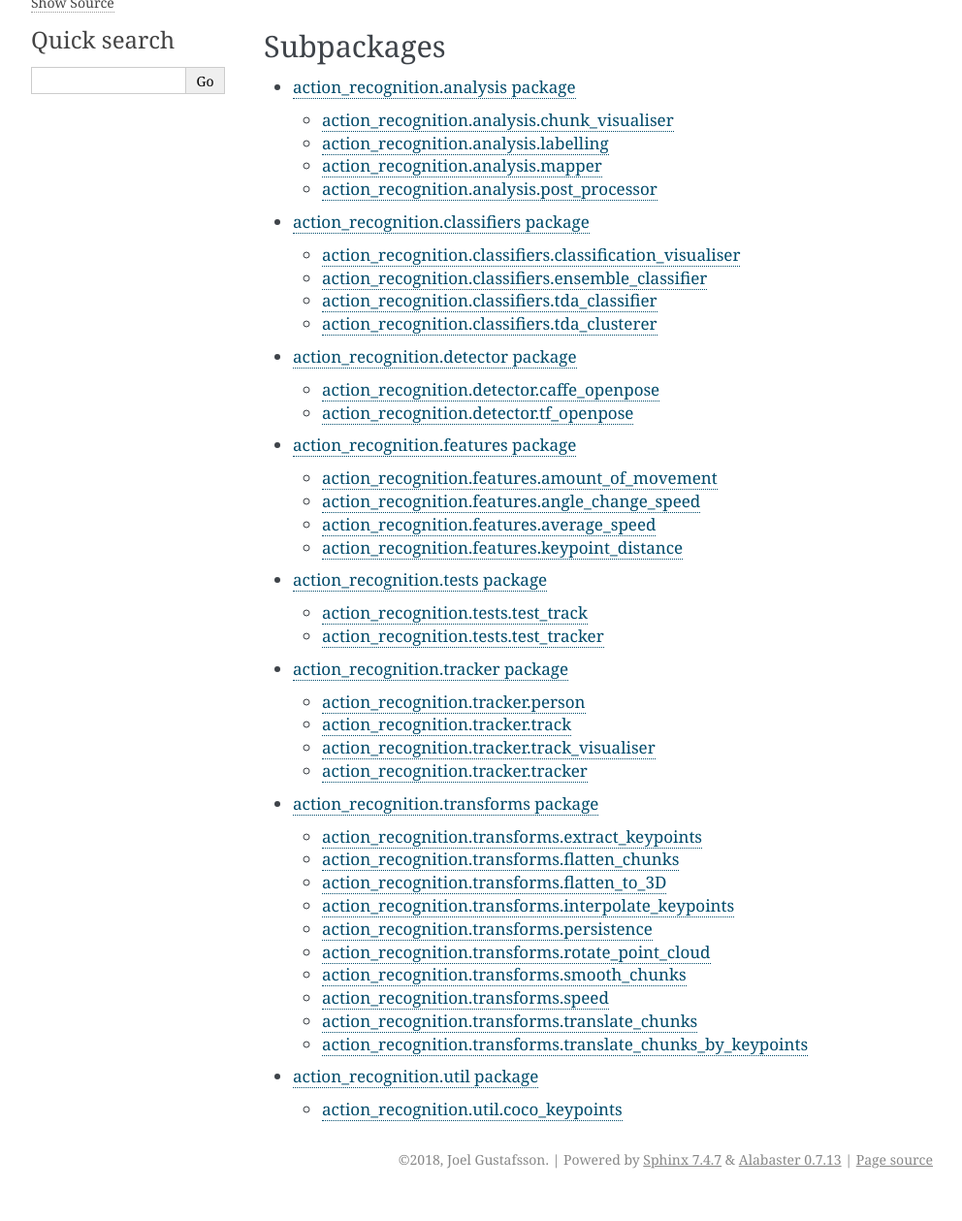
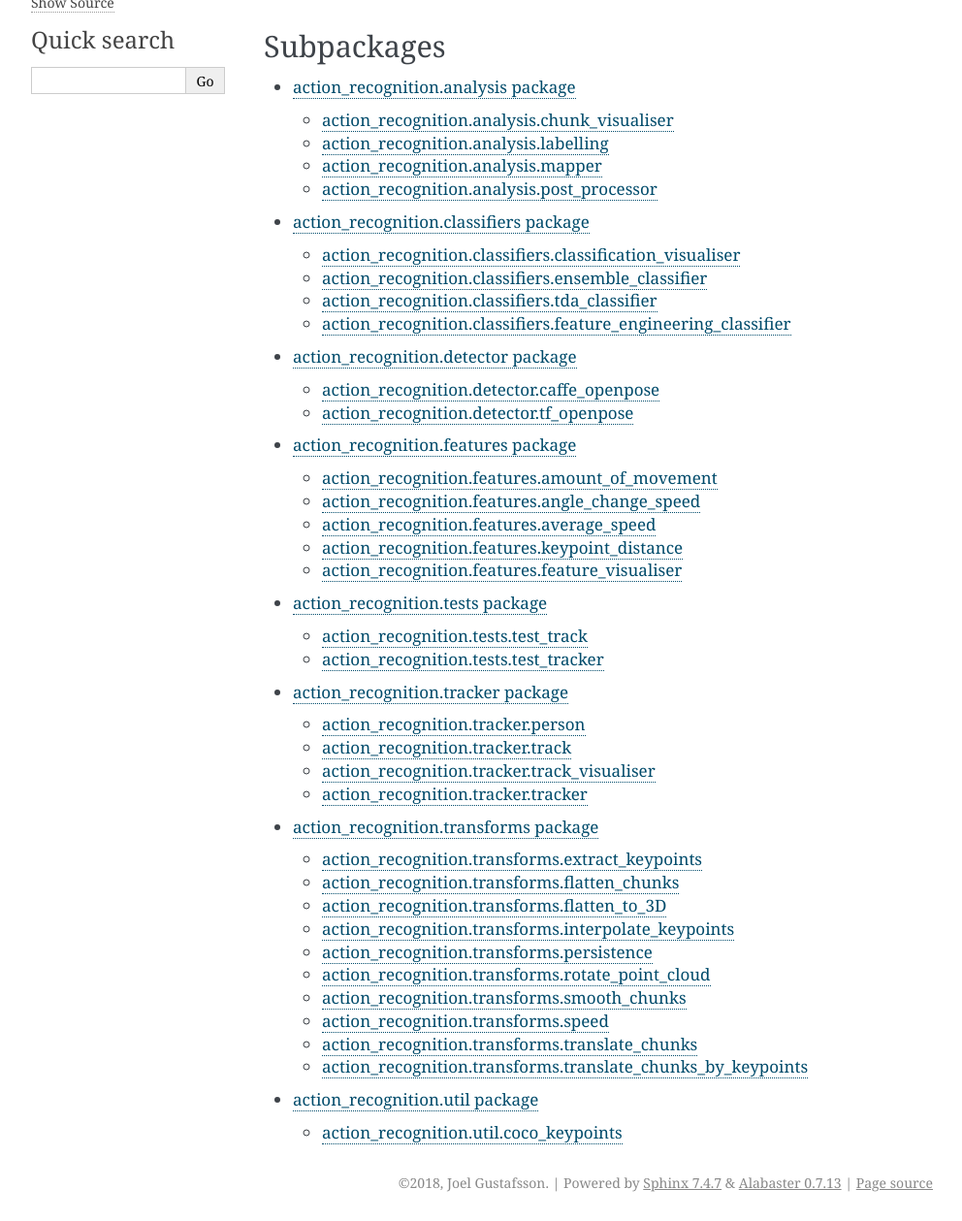
Before and after one commit to Kalior/openpose-tda-action-recognition, a Sphinx documentation site: the page built from doc/action_recognition.rst, in a window 1280 px wide, cut to the strip 200-1459 px from the top of the page. Shown: the whole strip at 97% size, without its empty margins (148-1140 px from the left). Built offline with Sphinx 7.4.7, drawn with Linux system fonts in a browser that asks for light colours; before the commit the page ends 1435 px from its top, so only the background shows below that.

Commit message:
Update doc to include new classes

```diff
--- a/doc/action_recognition.classifiers.rst
+++ b/doc/action_recognition.classifiers.rst
@@ -30,10 +30,10 @@ action\_recognition.classifiers.tda\_classifier
     :undoc-members:
     :show-inheritance:
 
-action\_recognition.classifiers.tda\_clusterer
------------------------------------------------------
+action\_recognition.classifiers.feature\_engineering\_classifier
+------------------------------------------------------
 
-.. automodule:: action_recognition.classifiers.tda_clusterer
+.. automodule:: action_recognition.classifiers.feature_engineering_classifier
     :members:
     :undoc-members:
     :show-inheritance:
--- a/doc/action_recognition.features.rst
+++ b/doc/action_recognition.features.rst
@@ -37,3 +37,11 @@ action\_recognition.features.keypoint\_distance
     :members:
     :undoc-members:
     :show-inheritance:
+
+action\_recognition.features.feature\_visualiser
+------------------------------------------------------
+
+.. automodule:: action_recognition.features.feature_visualiser
+    :members:
+    :undoc-members:
+    :show-inheritance:
```
